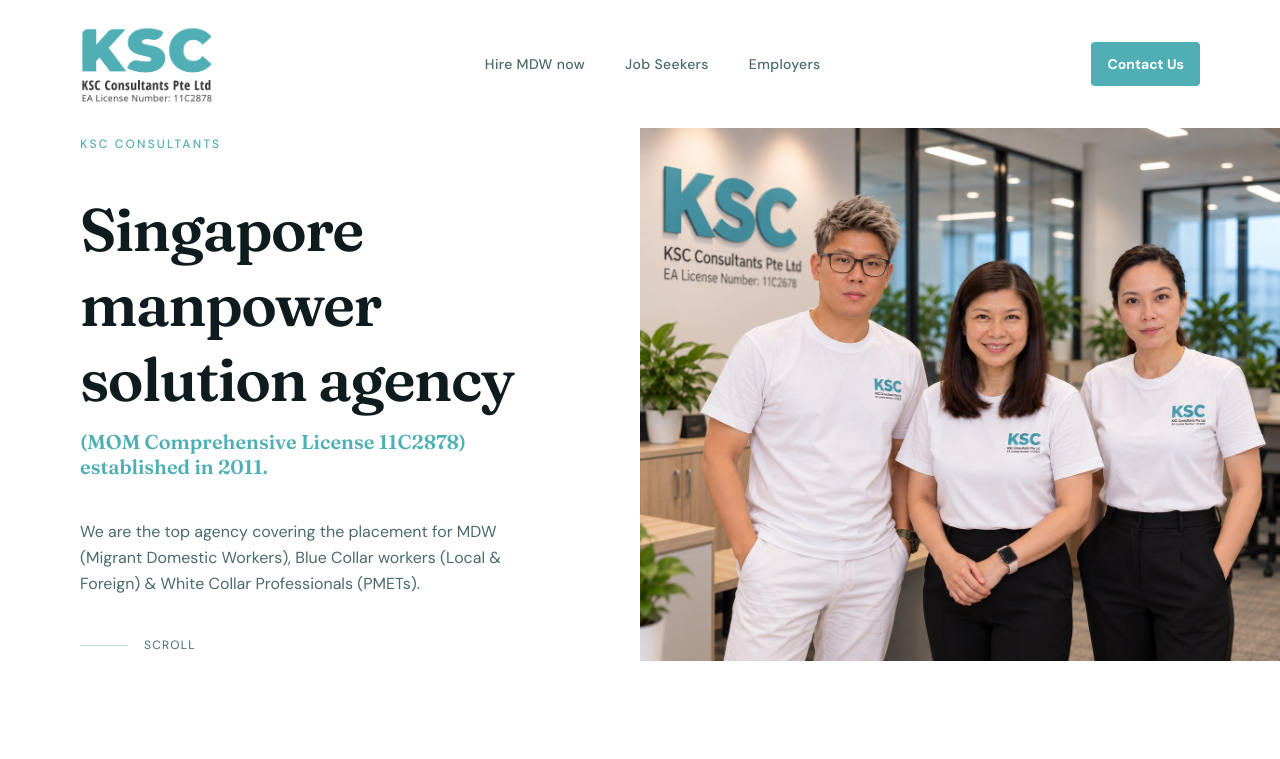
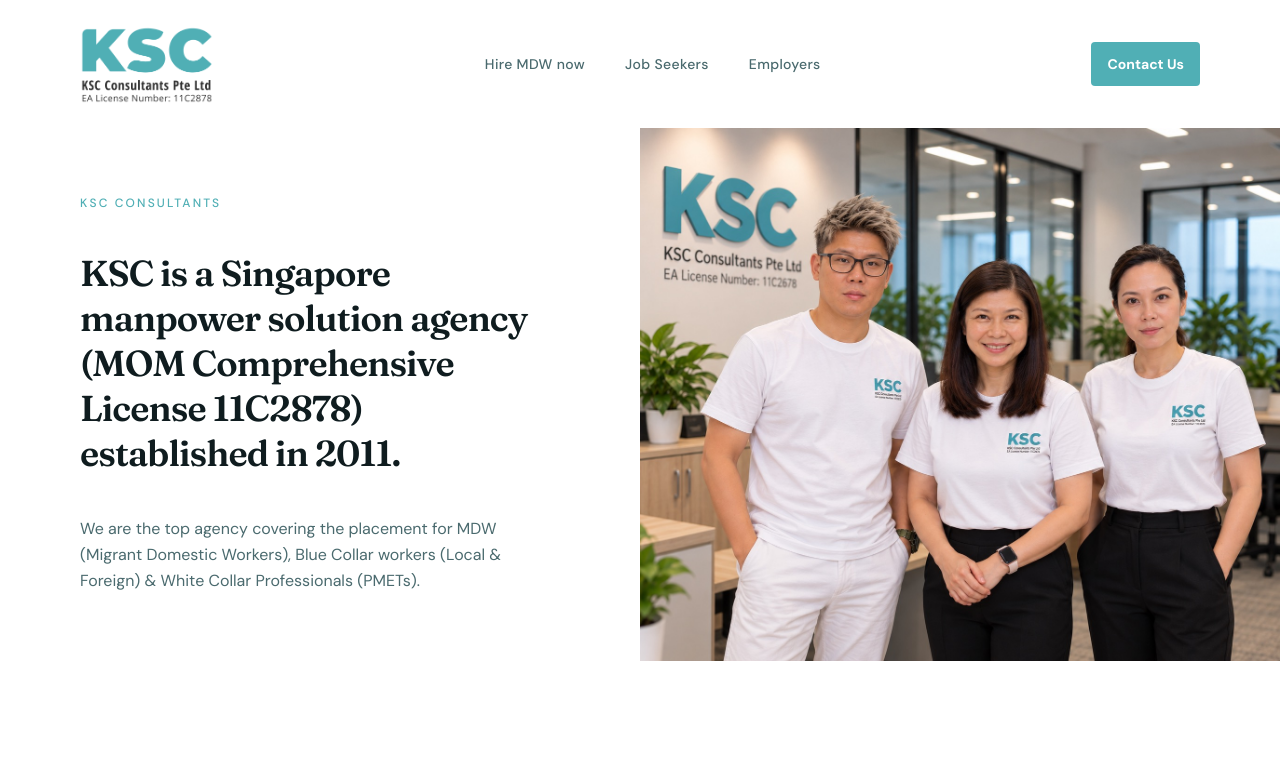
Before and after one commit to FindJobs-Pte-Ltd/ksc-website, a Next.js app: page / in a window 1280 px wide. Shown: the top 759 px of the page. Built offline with nearby package versions, Linux system fonts and the light colour scheme.

Commit message:
fix: make hero title one part

```diff
--- a/app/components/home/Hero.tsx
+++ b/app/components/home/Hero.tsx
@@ -11,13 +11,11 @@
         </p>
 
         {/* main title */}
-        <div className="flex max-w-2xl flex-col gap-3 font-fraunces font-semibold">
-          <h1 className="text-3xl leading-tight tracking-tight text-dark sm:text-4xl lg:text-5xl xl:text-6xl">
-            Singapore manpower solution agency
+        <div className="max-w-2xl font-fraunces font-semibold">
+          <h1 className="text-xl leading-tight tracking-tight text-dark sm:text-2xl lg:text-3xl xl:text-4xl">
+            KSC is a Singapore manpower solution agency (MOM Comprehensive
+            License 11C2878) established in 2011.
           </h1>
-          <p className="text-lg leading-tight text-primary sm:text-xl">
-            (MOM Comprehensive License 11C2878) established in 2011.
-          </p>
         </div>
 
         {/* subtitle */}
@@ -26,11 +24,6 @@
           Domestic Workers), Blue Collar workers (Local &amp; Foreign) &amp;
           White Collar Professionals (PMETs).
         </p>
-
-        <div className="flex items-center gap-4">
-          <span className="h-px w-12 bg-line" />
-          <span className="text-xs tracking-[1.2px] text-muted-dark uppercase">Scroll</span>
-        </div>
       </div>
 
       {/* right side */}
```
